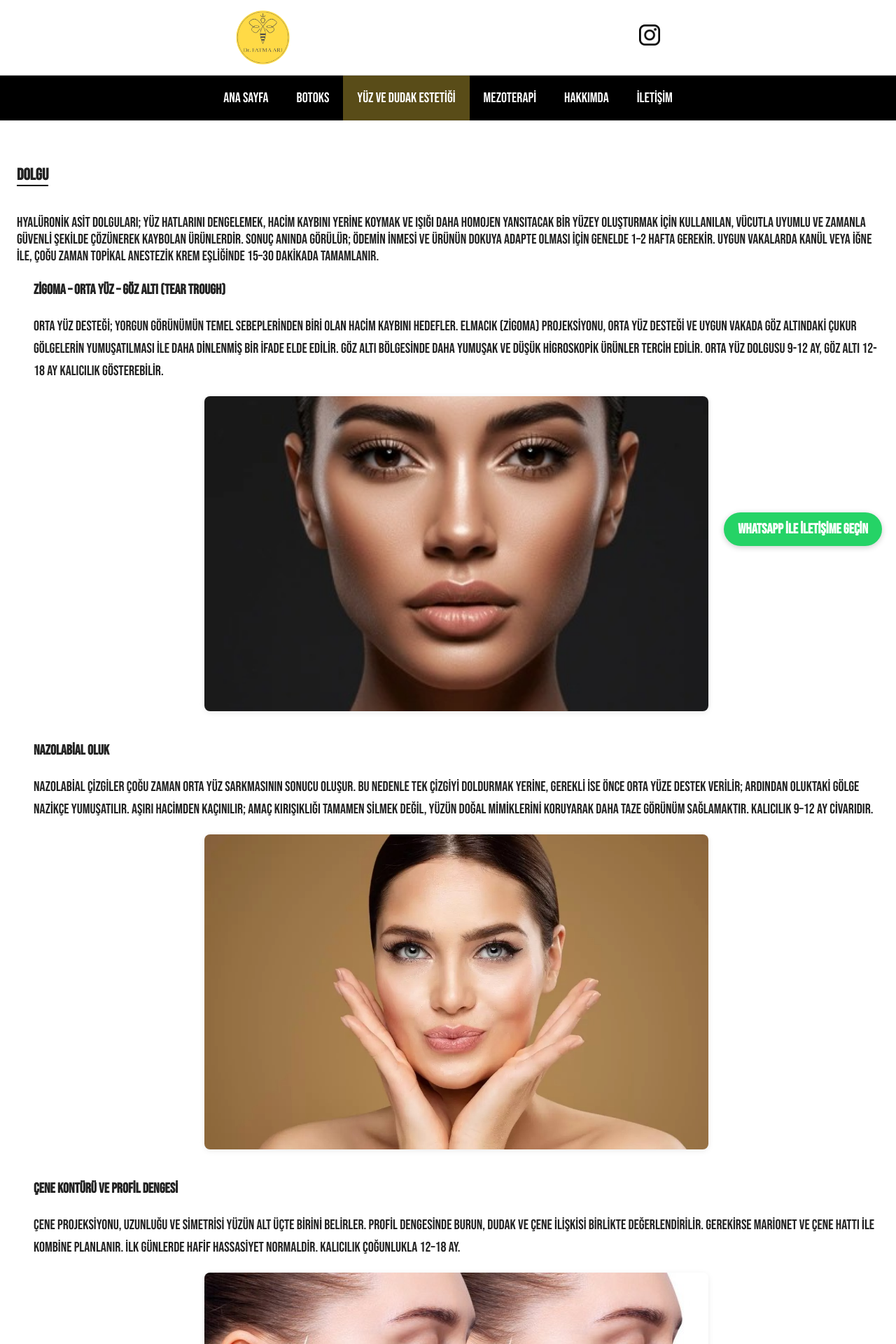
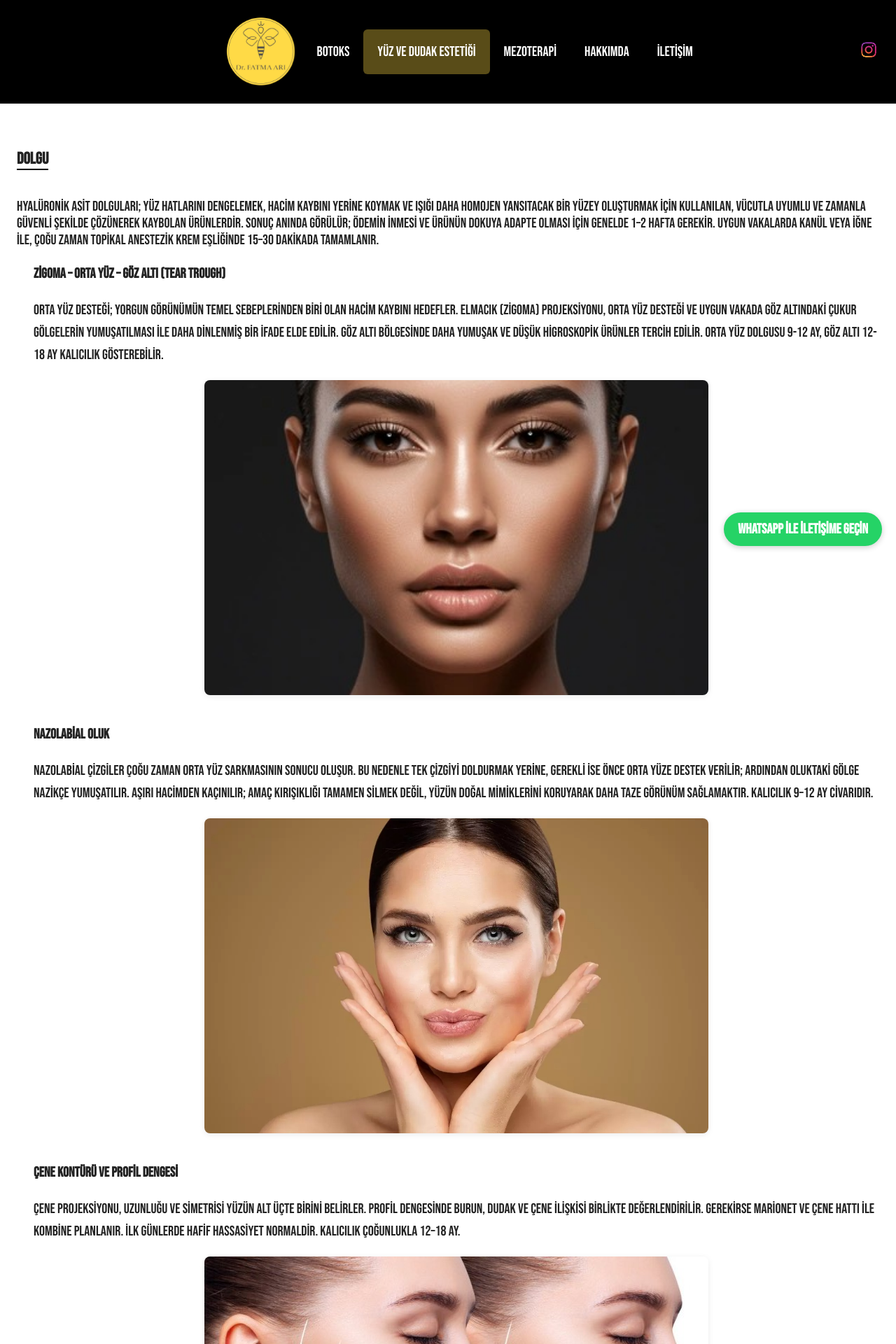
Before and after one commit to kelma01/clinique, a Django app: page /dolgu/ in a window 1280 px wide. Shown: the top 1920 px of the page at 70% size. Run offline with Django 5.2, Linux system fonts and the light colour scheme.

Commit message:
header menü birleşti, insta logosu değişti

```diff
--- a/clinique/clinique/static/css/styles.css
+++ b/clinique/clinique/static/css/styles.css
@@ -4,7 +4,7 @@
 :root {
   --container-max: 1280px;
   --container-pad: 24px;
-  --header-pad-y: 0.75rem;
+  --header-pad-y: 1.25rem; /* daha yüksek header */
   --brand-gap: 0.6rem;
   --social-size: 1.5rem; /* header/footer ikon boyutu */
 
@@ -35,47 +35,92 @@
   top: 0;
   z-index: 100;
   display: flex;
-  justify-content: space-between;
   align-items: center;
   gap: 1rem;
   padding: var(--header-pad-y) var(--container-pad);
-  background-color: #fff;
-  border-bottom: 1px solid #ccc;
+  background-color: #000;              /* siyah header */
+  border-bottom: 1px solid #111;       /* siyaha uygun sınır */
 }
 
-/* Header içeriğini ortala ve genişliği sınırla */
-.top-header > * { flex: 1; }
-.top-header::before,
-.top-header::after { content: ''; flex: 1; }
+/* Önceki ortalama hack'ini kapat */
+.top-header > * { flex: 0 0 auto; }
+.top-header::before, .top-header::after { content: none; }
 
-/* Logo %20 büyütüldü */
+/* Logo biraz daha büyük */
 .site-logo {
-  height: calc(clamp(2.4rem, 6vw, 3.2rem) * 1.2);
-  max-height: calc(clamp(2.4rem, 6vw, 3.2rem) * 1.2);
+  height: calc(clamp(2.6rem, 6.5vw, 3.6rem) * 1.35);   /* önceki *1.1 idi */
+  max-height: calc(clamp(2.6rem, 6.5vw, 3.6rem) * 1.35);
   width: auto;
   display: block;
 }
 
-/* Mobilde çok büyümemesi için sınırla */
-@media (max-width: 768px) {
-  .site-logo {
-    max-height: calc(3rem * 1.2);
-    height: calc(2.75rem * 1.2);
-  }
+/* Logo'yu akışı bozmadan, container genişliğine orantılı kaydır */
+.top-header .logo { position: relative; }
+.top-header .logo .site-logo {
+  /* 0.234 ≈ 1280px genişlikte ~300px eder. Min/max ile sınırla. */
+  --logo-shift: clamp(8px, calc(min(100vw, var(--container-max)) * 0.234), 340px);
+  transform: translateX(var(--logo-shift));
+  will-change: transform;
 }
 
-/* Sosyal alanı sağa hizala */
-.social { text-align: right; white-space: nowrap; }
-.social a { margin-left: 0; }
-.social img {
-  height: var(--social-size);
-  width: var(--social-size);
+/* Menü header içinde (siyah zemin) */
+.main-nav { flex: 1 1 auto; background-color: #000; }
+.main-nav ul {
+  display: flex;
+  align-items: center;
+  justify-content: center;     /* istersen flex-start yap */
+  gap: 0;
+  padding: 0;
+  margin: 0;
+  list-style: none;
+  background: transparent;
+}
+.main-nav ul li a {
+  color: #fff;  /* beyaz metin */
+  padding: .75rem 1rem;
   display: inline-block;
+  text-decoration: none;
+  border-radius: 6px;
 }
+.main-nav a:hover,
+.main-nav a:focus { background-color: rgba(var(--accent-rgb), 0.18); }
+.main-nav a.active,
+.main-nav a[aria-current="page"] { background-color: rgba(var(--accent-rgb), 0.28); }
 
-/* Hover efekti */
-.social a:hover img,
-.social a:focus img { filter: brightness(0.7); }
+/* Dropdown */
+.main-nav .has-submenu { position: relative; }
+.main-nav .submenu {
+  position: absolute;
+  top: 100%;
+  left: 0;
+  min-width: 220px;
+  background: #ffffff;
+  border: 1px solid rgba(0,0,0,.08);
+  box-shadow: 0 6px 18px rgba(0,0,0,.12);
+  padding: 6px 0;
+  display: none;
+  z-index: 1000;
+}
+.main-nav .submenu li { margin: 0; }
+.main-nav .submenu a {
+  display: block;
+  padding: 10px 14px;
+  color: #111;
+  text-decoration: none;
+  white-space: nowrap;
+  border-radius: 0;
+}
+.main-nav .submenu a:hover,
+.main-nav .submenu a:focus { background: #f5f5f5; }
+.main-nav .has-submenu:hover .submenu,
+.main-nav .has-submenu:focus-within .submenu { display: block; }
+
+/* Sosyal alan sağda kalsın */
+.social { margin-left: .5rem; white-space: nowrap; }
+.social img { height: var(--social-size); width: var(--social-size); }
+
+/* Anchor'a kayarken başlık üstü boşluk */
+.procedure-list li { scroll-margin-top: 110px; }
 
 .main-nav {
   background-color: #000;
@@ -384,7 +429,6 @@
   width: var(--social-size);
   display: block;
   transition: filter .15s ease;
-  filter: invert(1); /* siyah zeminde görünürlük */
 }
 .footer-social a:hover img,
 .footer-social a:focus img {
--- a/clinique/templates/base.html
+++ b/clinique/templates/base.html
@@ -9,24 +9,18 @@
   <link href="https://fonts.googleapis.com/css2?family=Bebas+Neue&display=swap" rel="stylesheet">
 </head>
 <body>
-  <!-- Üst Logo ve Sosyal Medya -->
   <header class="top-header">
     <div class="logo">
       <a href="{% url 'home' %}" aria-label="Ana sayfa">
         <img class="site-logo" src="{% static 'assets/fatma_logo_son.png' %}" alt="Dr. Fatma Arı logosu">
       </a>
     </div>
-    <div class="social">
-      <a href="https://www.instagram.com/drfatmaari/" aria-label="Instagram" title="Instagram">
-        <img src="{% static 'assets/instagram-logo.png' %}" alt="Instagram">
-      </a>
-    </div>
-  </header>
 
-  <!-- Menü -->
+    <!-- Menü artık header içinde -->
     <nav class="main-nav">
       <ul>
         <li><a href="{% url 'home' %}" {% if request.resolver_match.url_name == 'home' %}class="active" aria-current="page"{% endif %}>ANA SAYFA</a></li>
+
         <li class="has-submenu">
           <a href="{% url 'botoks' %}" {% if request.resolver_match.url_name == 'botoks' %}class="active" aria-current="page"{% endif %}>BOTOKS</a>
           <ul class="submenu" aria-label="Botoks alt menü">
@@ -36,6 +30,7 @@
             <li><a href="{% url 'botoks' %}#masseter">Masseter</a></li>
           </ul>
         </li>
+
         <li class="has-submenu">
           <a href="{% url 'dolgu' %}" {% if request.resolver_match.url_name == 'dolgu' %}class="active" aria-current="page"{% endif %}>YÜZ VE DUDAK ESTETİĞİ</a>
           <ul class="submenu" aria-label="Dolgu alt menü">
@@ -46,9 +41,10 @@
             <li><a href="{% url 'dolgu' %}#temporal">Temporal</a></li>
           </ul>
         </li>
+
         <li class="has-submenu">
           <a href="{% url 'mezoterapi' %}" {% if request.resolver_match.url_name == 'mezoterapi' %}class="active" aria-current="page"{% endif %}>MEZOTERAPİ</a>
-        <ul class="submenu" aria-label="Dolgu alt menü">
+          <ul class="submenu" aria-label="Mezoterapi alt menü">
             <li><a href="{% url 'mezoterapi' %}#sac-mezoterapisi">Saç Mezoterapisi</a></li>
             <li><a href="{% url 'mezoterapi' %}#yuz-mezoterapisi">Yüz Mezoterapisi</a></li>
             <li><a href="{% url 'mezoterapi' %}#agri-mezoterapisi">Ağrı Mezoterapisi</a></li>
@@ -62,6 +58,13 @@
         <li><a href="{% url 'iletisim' %}" {% if request.resolver_match.url_name == 'iletisim' %}class="active" aria-current="page"{% endif %}>İLETİŞİM</a></li>
       </ul>
     </nav>
+
+    <div class="social">
+      <a href="https://www.instagram.com/drfatmaari/" aria-label="Instagram" title="Instagram">
+        <img src="{% static 'assets/instagram-logo.png' %}" alt="Instagram">
+      </a>
+    </div>
+  </header>
 
   <main>
     {% block content %}{% endblock %}
@@ -81,11 +84,7 @@
       </div>
 
       <address class="footer-info">
-        <a
-          class="footer-address-link"
-          href="https://www.google.com/maps/search/?api=1&query=Yukar%C4%B1%20Bah%C3%A7elievler%2C%2074.%20Sk.%20No%3A1%20D%3A2%2C%2006490%20%C3%87ankaya%2FAnkara"
-          target="_blank" rel="noopener"
-        >
+        <a class="footer-address-link" href="https://www.google.com/maps/search/?api=1&query=Yukar%C4%B1%20Bah%C3%A7elievler%2C%2074.%20Sk.%20No%3A1%20D%3A2%2C%2006490%20%C3%87ankaya%2FAnkara" target="_blank" rel="noopener">
           Yukarı Bahçelievler, 74. Sk. No:1 D:2, 06490 Çankaya/Ankara
         </a>
       </address>
@@ -101,6 +100,7 @@
       </div>
     </div>
   </footer>
+
   <a href="https://wa.me/905050156520" target="_blank" style="position: fixed; bottom: 20px; right: 20px; background-color: #25D366; color: white; padding: 12px 20px; border-radius: 50px; text-decoration: none; font-weight: bold; box-shadow: 0 2px 8px rgba(0,0,0,0.2); z-index: 1000;">
     WhatsApp ile iletişime geçin
   </a>
```
Also changed, not shown: clinique/clinique/static/assets/instagram-logo.png. Lines whose indentation alone changed are shown as unchanged.
